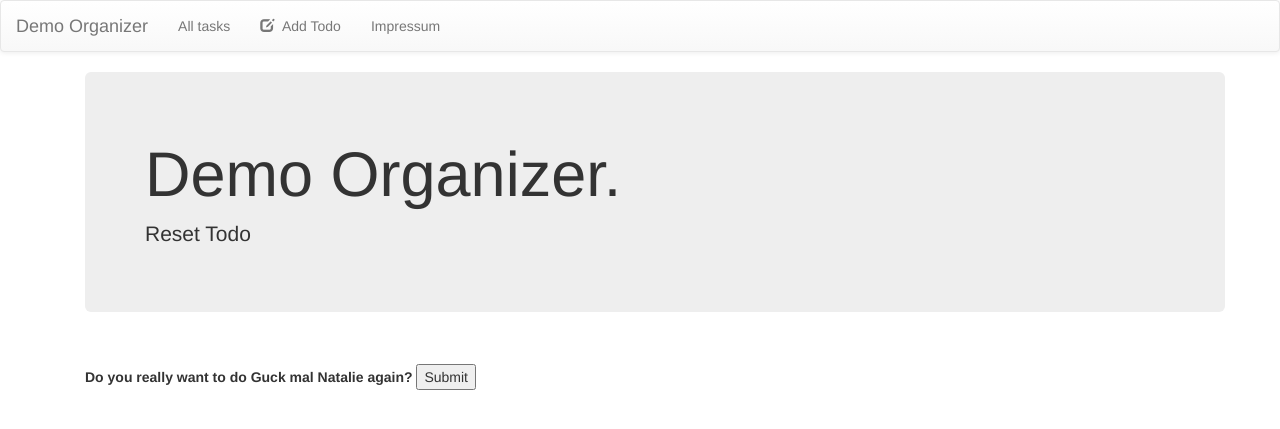
After one commit to patreu22/todotracker, a Django app: page /reset/1 in a window 1280 px wide. The commit adds this page. Shown: the top 429 px of the page. Run offline with Django 3.2, Linux system fonts and the light colour scheme; data comes from the database, SQL or seed files in the repository; both versions use the stored data as it was after the commit; some libraries are stand-ins or nearby versions.

Commit message:
Tasks beenden und wiedereröffnen fertiggestellt. Index ebenfalls fertig

```diff
--- a/todolist/templates/index.html
+++ b/todolist/templates/index.html
@@ -80,7 +80,7 @@
                     <div class="btn-group">
                       <a href="edit/{{todo.id}}" role="button" class="btn btn-default">Edit</a>
                       <a href="delete/{{todo.id}}" role="button" class="btn btn-default">Delete</a>
-                      <a href="finish/{{todo.id}}" role="button" class="btn btn-default">Done?</a>
+                      <a href="reset/{{todo.id}}" role="button" class="btn btn-default">Do again!?</a>
                     </div>
                   </td>
                 </tr>
--- /dev/null
+++ b/todolist/templates/reset.html
@@ -0,0 +1,38 @@
+
+{% extends "base_page.html" %}
+
+{% block title %}Create Movie{% endblock %}
+
+{% block content %}
+        <div class="container">
+           <div class="jumbotron">
+            <h1>Demo Organizer.</h1>
+            <p>Reset Todo</p>
+          </div>
+        </div>
+
+
+        <div class="container">
+          <form role="form" method="post" class="form">
+            {% csrf_token %}
+
+            <!--{% for field in form %}
+                <div class="form-group">
+                {{ field.errors }}
+                {{ field.label_tag }}
+                {{ field }}
+                </div>
+            {% endfor %}-->
+
+              <div class="form-group">
+                <input type="text" class="hidden" id="todo" name="title" maxlength="160" value="{{ object.title }}">
+                <input class="hidden" type="date" name="deadline" id="deadline" value="{{ object.deadlineAsString }}">
+                <input class="hidden" oninput="progressOutput.value=parseInt(progressbar.value)" type="range" id="progressbar" value="0" name="progress"><output name="progressOutput" for="progressbar"></output>
+              </div>
+              <label for="submit">Do you really want to do {{ object.title }} again?</label>
+              <input type="submit" value="Submit" />
+          </form>
+
+
+
+    {% endblock %}
--- a/todolist/urls.py
+++ b/todolist/urls.py
@@ -8,4 +8,5 @@ urlpatterns = patterns('',
     url(r'^edit/(?P<pk>\d+)$', views.UpdateView.as_view(), name='todo_edit'),
     url(r'^delete/(?P<pk>\d+)$', views.DeleteView.as_view(), name='todo_delete'),
     url(r'^finish/(?P<pk>\d+)$', views.FinishView.as_view(), name='todo_finish'),
+    url(r'^reset/(?P<pk>\d+)$', views.ResetView.as_view(), name='todo_reset'),
 )
--- a/todolist/views.py
+++ b/todolist/views.py
@@ -33,3 +33,8 @@ class FinishView(UpdateView):
     template_name = 'finish.html'
     model = Todo
     success_url = '/'
+
+class ResetView(UpdateView):
+    template_name = 'reset.html'
+    model = Todo
+    success_url = '/'
```
Also changed, not shown: db.sqlite3.
